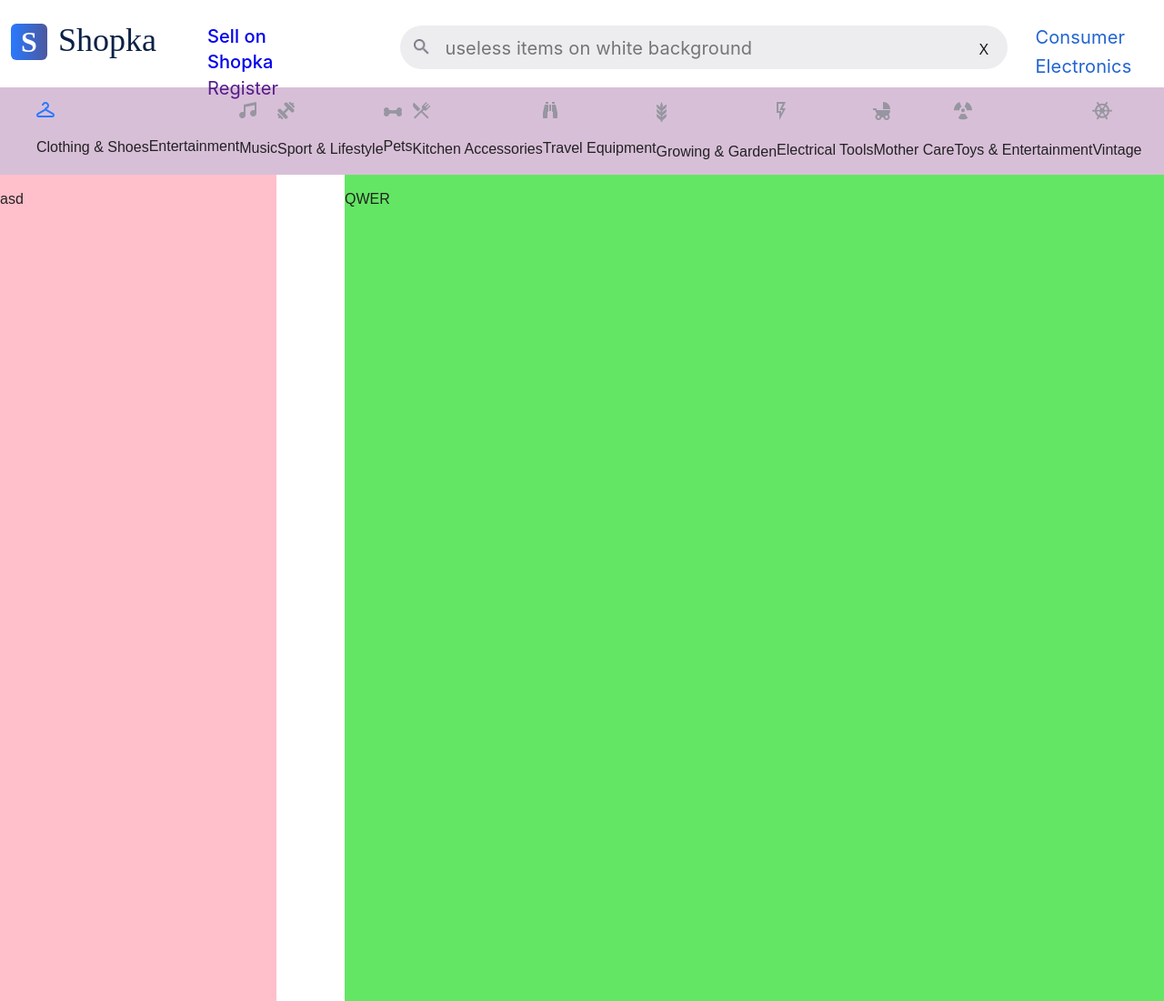
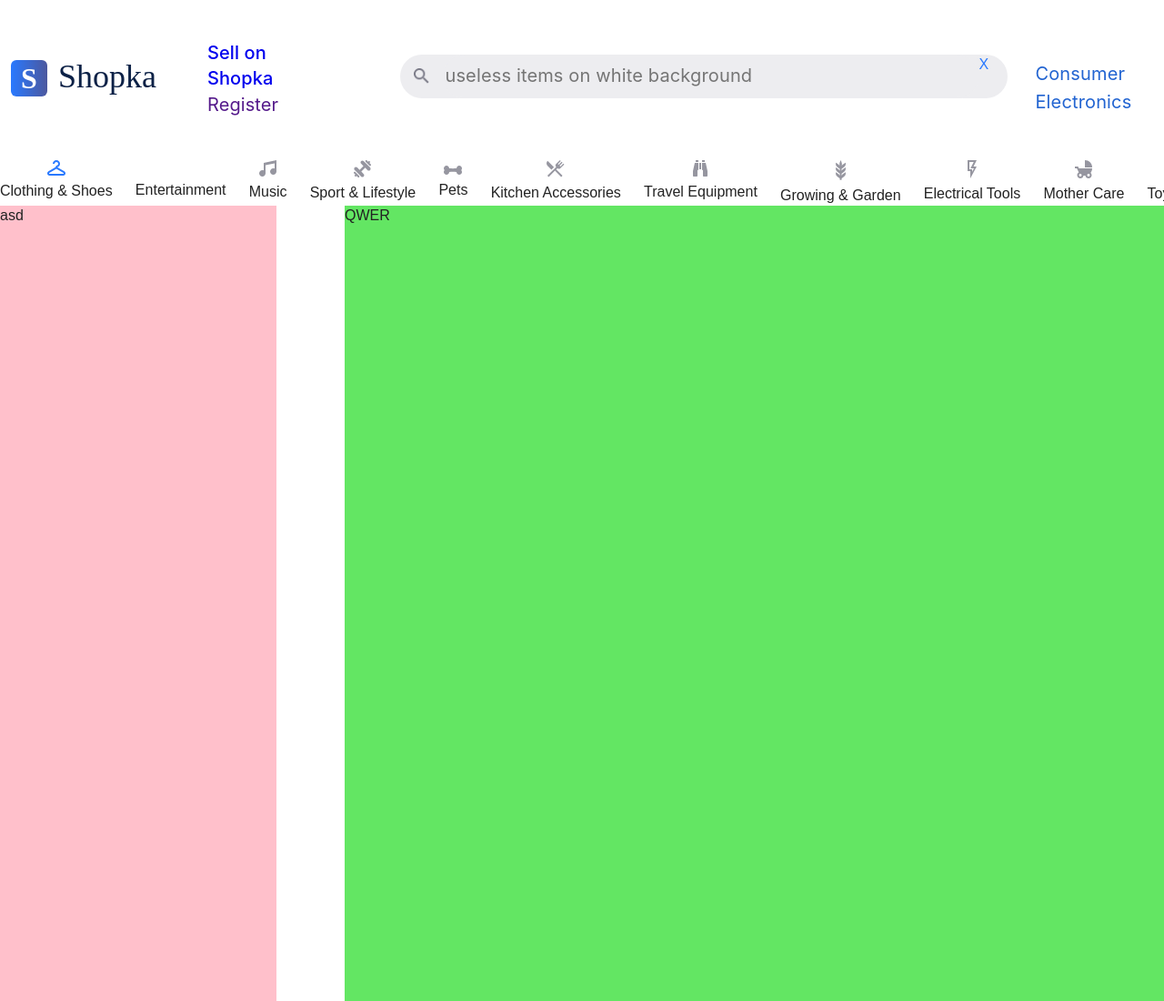
Before and after one commit to ArtyomBatyuk/first_project, a plain HTML site: page index.html in a window 1280 px wide. Shown: the top 1100 px of the page at 91% size. Drawn offline with Linux system fonts and the light colour scheme.

Commit message:
Navigation

```diff
--- a/css/main.css
+++ b/css/main.css
@@ -7,22 +7,22 @@ html {
 }
 
 body {
-  width: 1920 px;
-  height: 2360 px;
+
 }
 
 /*HEADER*/
 
 .main_header{
   display: flex;
-  height: 96px;
+  margin-bottom: 28px;
+  align-items: center;
 }
 
 /*main logo*/
 
 .main_logo{
   display: flex;
-  margin-top: 26px;
+  padding-top: 24px;
 }
 .logo_img {
   width: 40px;
@@ -35,7 +35,7 @@ body {
   margin-left: 12px;
   margin-right: 12px;
 }
-.logo_img p {
+.logo_img span {
 font-family: Red;
 font-style: normal;
 font-weight: bold;
@@ -65,12 +65,12 @@ color: #FFFFFF;
 .head_nav{
   display: flex;
   margin-right: 107px;
-  margin-top: 10px;
+  margin-top: 28px;
 }
 a{
   text-decoration: none;
 }
-  .sell_shopka{
+.sell_shopka{
   width: 143px;
   height: 32px;
   list-style: none;
@@ -106,13 +106,12 @@ a{
 
 .search_bar{
   display: flex;
-
 }
 .search{
   display: flex;
   width: 668px;
   height: 48px;
-  margin-top: 28px;
+  margin-top: 20px;
   margin-right: 30px;
   background: #EDEDF0;
   border-radius: 99px;
@@ -126,9 +125,7 @@ a{
 .search input{
   display: flex;
   width: 585px;
-  height: 32px;
   left: 44px;
-  margin-top: 8px;
   font-family: Inter;
   font-style: normal;
   font-weight: normal;
@@ -142,10 +139,8 @@ a{
   border-radius: 99px;
 }
 .clean {
-  width: 14px;
-  height: 14px;
   left: 17px;
-  color: #19191D;
+  color:#2979FF;
 }
 .search_bar a{
   text-decoration: none;
@@ -194,16 +189,18 @@ a{
 .main_nav{
   display: flex;
   width: 1493px;
-  /* height: 64px; */
   margin-bottom: 40px;
-  background: thistle;
   margin: auto;
+  display: flex;
 }
 .nav{
-  height: 64px;
+  width: 100%;
   list-style: none;
   display: flex;
-  /* margin-bottom: 40px; */
+  justify-content: space-between;
+  margin: 0 auto;
+  text-align: center;
+  padding: 0;
 }
 
 /*MAIN CONTENT*/
--- a/index.html
+++ b/index.html
@@ -12,10 +12,10 @@
 
              <div class='main_logo'>
                   <div class="logo_img">
-                    <p>S</p>
+                    <span>S</span>
                   </div>
                   <div class="logo_name">
-                     <p>Shopka</p>
+                     <span>Shopka</span>
                   </div>
              </div>
 
@@ -35,7 +35,7 @@
                     <img src="/img/icons/Search.png" alt="">
                     <input type="text" placeholder="useless items on white background">
                     <div class="clean">
-                        <p>X</p>
+                        <span>X</span>
                     </div>
                 </div>
                 <a href="#">Consumer Electronics</a>
@@ -61,73 +61,73 @@
                     <div>
                         <img src="/img/icons/Clothing & Shoes.svg" alt="">
                     </div>
-                    <p>Clothing & Shoes</p>
+                    <span>Clothing & Shoes</span>
                 </li>
                 <li>
                     <div>
                         <img src="/img/icons/Entertainment.svg" alt="">
                     </div>
-                    <p>Entertainment</p>
+                    <span>Entertainment</span>
                 </li>
                 <li>
                     <div>
                         <img src="/img/icons/Music.svg" alt="">
                     </div>
-                    <p>Music</p>
+                    <span>Music</span>
                 </li>
                 <li>
                     <div>
                         <img src="/img/icons/Sport.svg" alt="">
                     </div>
-                    <p>Sport & Lifestyle</p>
+                    <span>Sport & Lifestyle</span>
                 </li>
                 <li>
                     <div>
                         <img src="/img/icons/Pets.svg" alt="">
                     </div>
-                    <p>Pets</p>
+                    <span>Pets</span>
                 </li>
                 <li>
                     <div>
                         <img src="/img/icons/Kitchen.svg" alt="">
                     </div>
-                    <p>Kitchen Accessories</p>
+                    <span>Kitchen Accessories</span>
                 </li>
                 <li>
                     <div>
                         <img src="/img/icons/Travel.svg" alt="">
                     </div>
-                    <p>Travel Equipment</p>
+                    <span>Travel Equipment</span>
                 </li>
                 <li>
                     <div>
                         <img src="/img/icons/Garden.svg" alt="">
                     </div>
-                    <p>Growing & Garden</p>
+                    <span>Growing & Garden</span>
                 </li>
                 <li>
                     <div>
                         <img src="/img/icons/Electric.svg" alt="">
                     </div>
-                    <p>Electrical Tools</p>
+                    <span>Electrical Tools</span>
                 </li>
                 <li>
                     <div>
                         <img src="/img/icons/Mother.svg" alt="">
                     </div>
-                    <p>Mother Care</p>
+                    <span>Mother Care</span>
                 </li>
                 <li>
                     <div>
                         <img src="/img/icons/Toys.svg" alt="">
                     </div>
-                    <p>Toys & Entertainment</p>
+                    <span>Toys & Entertainment</span>
                 </li>
                 <li>
                     <div>
                         <img src="/img/icons/Vintage.svg" alt="">
                     </div>
-                    <p>Vintage</p>
+                    <span>Vintage</span>
                 </li>
             </ul>
 
@@ -135,10 +135,10 @@
 
         <main class="main_content">
             <div class="left">
-                <p>asd</p>
+                <span>asd</span>
             </div>
             <div class="right">
-                <P>QWER</P>
+                <span>QWER</span>
             </div>
         </main>
 
```
